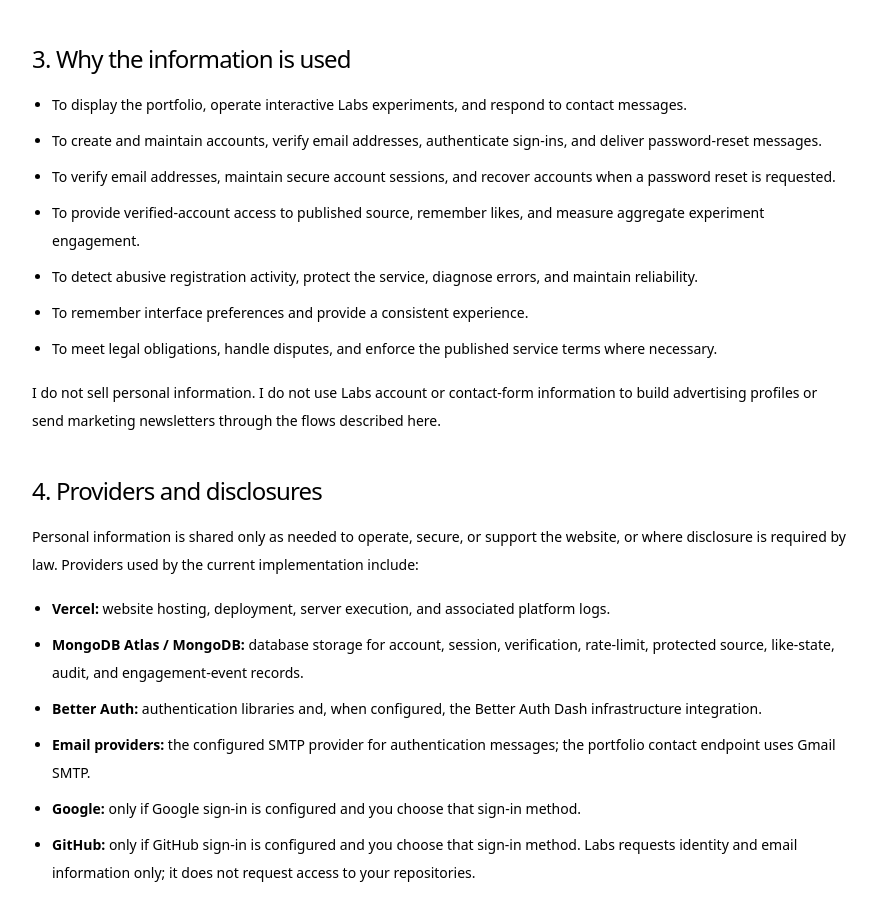
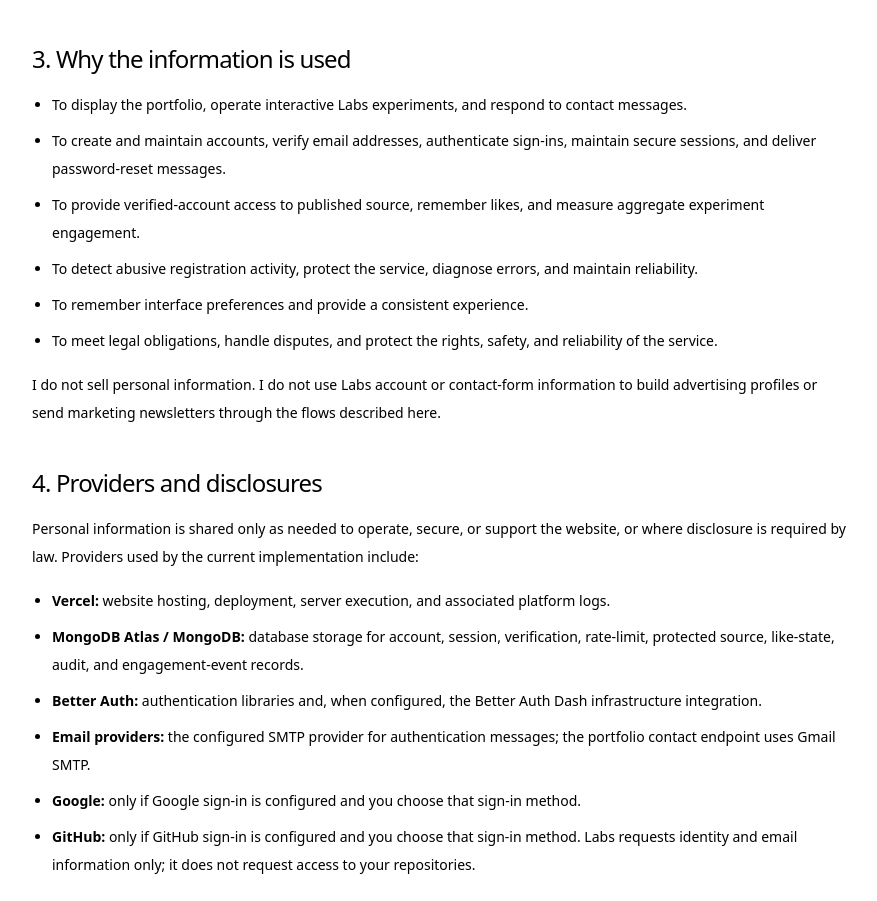
Before and after one commit to VishalChoudhary01/Vishal-Kumar-Choudhary-Frontend-Developer, a Next.js app: page /privacy in a window 1280 px wide. Shown: the part 2582-3483 px from the top of the page, without its empty margins (198-1075 px from the left). Built offline with nearby package versions, Linux system fonts and the light colour scheme; no server answers; a web font is replaced by a local one.

Commit message:
Remove stale Terms-purpose wording from Privacy Policy

```diff
--- a/src/app/privacy/page.js
+++ b/src/app/privacy/page.js
@@ -111,12 +111,11 @@ export default function PrivacyPage() {
       <Section id="purposes" title="3. Why the information is used">
         <ul className="list-disc space-y-2 pl-5 marker:text-brand">
           <li>To display the portfolio, operate interactive Labs experiments, and respond to contact messages.</li>
-          <li>To create and maintain accounts, verify email addresses, authenticate sign-ins, and deliver password-reset messages.</li>
-          <li>To verify email addresses, maintain secure account sessions, and recover accounts when a password reset is requested.</li>
+          <li>To create and maintain accounts, verify email addresses, authenticate sign-ins, maintain secure sessions, and deliver password-reset messages.</li>
           <li>To provide verified-account access to published source, remember likes, and measure aggregate experiment engagement.</li>
           <li>To detect abusive registration activity, protect the service, diagnose errors, and maintain reliability.</li>
           <li>To remember interface preferences and provide a consistent experience.</li>
-          <li>To meet legal obligations, handle disputes, and enforce the published service terms where necessary.</li>
+          <li>To meet legal obligations, handle disputes, and protect the rights, safety, and reliability of the service.</li>
         </ul>
         <p>I do not sell personal information. I do not use Labs account or contact-form information to build advertising profiles or send marketing newsletters through the flows described here.</p>
       </Section>
```
